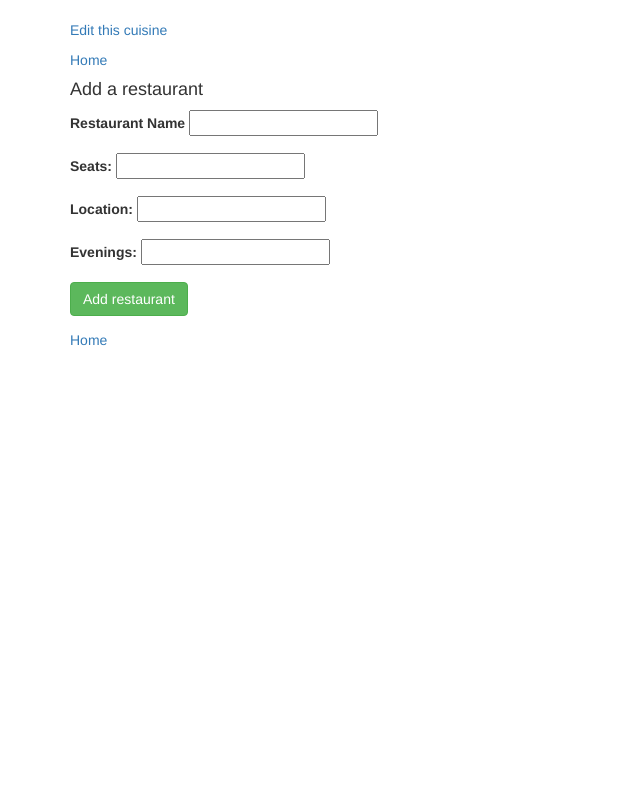
After one commit to ashlinaronin/food_finder, a PHP site: template views/cuisine.html.twig in a window 1280 px wide. The commit adds this page. Shown: the whole page, without its empty margins (0-640 px from the left). Run offline with PHP 8.4, Linux system fonts and the light colour scheme; the template is opened without the code that fills it, so the values that code supplies are empty; some libraries are stand-ins or nearby versions.

Commit message:
Create index and restaurants twig templates

```diff
--- /dev/null
+++ b/views/cuisine.html.twig
@@ -0,0 +1,66 @@
+<html>
+    <head>
+        <title>Cuisine</title>
+        <link rel='stylesheet' href='https://maxcdn.bootstrapcdn.com/bootstrap/3.3.5/css/bootstrap.min.css'>
+    </head>
+    <body>
+        <div class="container">
+            <h1>{{ cuisine.getName}}</h1>
+
+            {% if restaurants is not empty %}
+                <p>Here are the restaurants:</p>
+                <ul>
+                    {% for restaurant in restaurants %}
+                        <li><h4>{{ restaurant.getName}}</h4>
+                            <ul>
+                                <li>Seats: {{ restaurant.getSeats }}</li>
+                                <li>Location: {{ restaurant.getLocation }}</li>
+                                <li>Open Evenings?? {{ restaurant.getEvenings }}</li>
+                            </ul>
+                        </li>
+                    {% endfor %}
+                </ul>
+            {% endif %}
+
+            <p><a href="/cuisines/{{ cuisine.getId }}/edit">Edit this cuisine</a></p>
+
+            <p><a href="/">Home</a></p>
+
+            <h4>Add a restaurant</h4>
+
+            <form action='/restaurants' method='post'>
+                <div class="form-group">
+                    <input id='cuisine_id' name='cuisine_id' type='hidden' value='{{ cuisine.getId }}'>
+                    <label for='name'>Restaurant Name</label>
+                    <input id='name' name='name' type='text'>
+                </div>
+
+                <div class="form-group">
+                    <label for='seats'>Seats:</label>
+                    <input id='seats' name='seats' type='number'>
+                </div>
+
+                <div class="form-group">
+                    <label for='location'>Location:</label>
+                    <input id='location' name='location' type='text'>
+                </div>
+
+                <div class="form-group">
+                    <label for='evenings'>Evenings:</label>
+                    <input id='evenings' name='evenings' type='text'>
+                </div>
+
+                <button type='submit' class="btn btn-success">Add restaurant</button>
+            </form>
+
+
+            <!-- <form action='/delete_tasks' method='post'>
+                <div class="form-group">
+                    <button type='submit' class='btn btn-danger'>Delete Tasks</button>
+                </div>
+            </form> -->
+
+            <p><a href='/'>Home</a></p>
+        </div>
+    </body>
+</html>
```
Also changed, not shown: app/app.php (+9 -4 lines), views/index.html.twig (added, +50 -0 lines).
